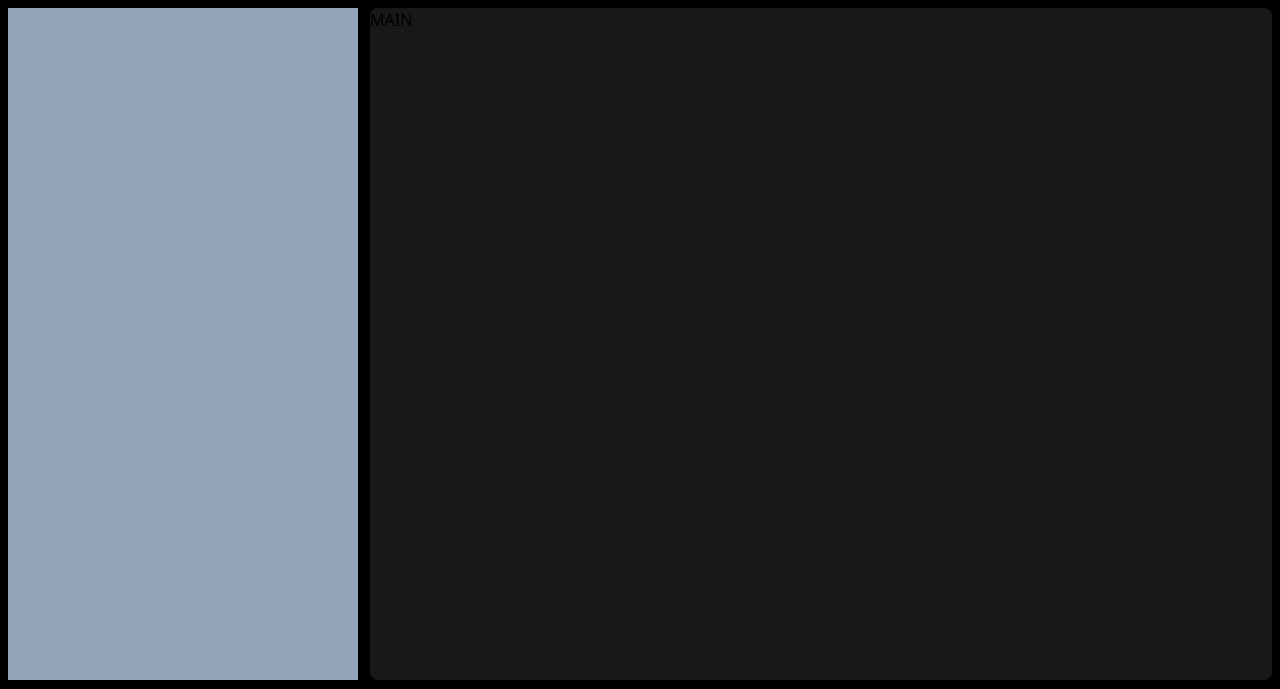
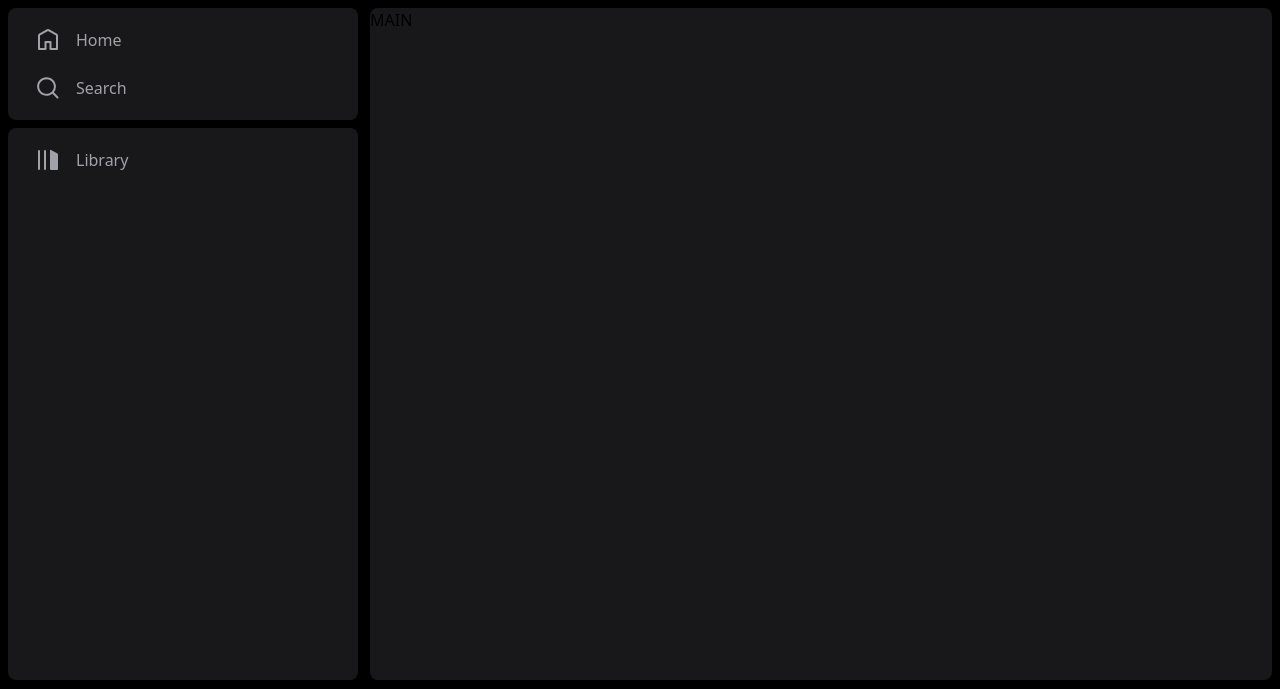
Before and after one commit to bastndev/Astro-Spotify, an Astro site: page / in a window 1280 px wide. Built offline with nearby package versions, Linux system fonts and the light colour scheme; Astro itself is replaced by a stand-in of ours.

Commit message:
:arrow_up: UPDATE `Add icons home and seach`

```diff
--- a/src/components/AsideMenu.astro
+++ b/src/components/AsideMenu.astro
@@ -1,3 +1,29 @@
+---
+import LibraryIcon from "../icons/Library.astro";
+import HomeIcon from "../icons/Home.astro";
+import SearchIcon from "../icons/Search.astro";
+import SideMenuItem from "./SideMenuItem.astro";
 ---
 
----
+<nav class="flex flex-col flex-1 gap-2">
+  <div class="bg-zinc-900 rounded-lg p-2">
+    <ul>
+      <SideMenuItem href="/">
+        <HomeIcon />
+        Home
+      </SideMenuItem>
+      <SideMenuItem href="/#">
+        <SearchIcon />
+        Search
+      </SideMenuItem>
+    </ul>
+  </div>
+  <div class="bg-zinc-900 rounded-lg p-2 flex-1">
+    <ul>
+      <SideMenuItem href="/">
+        <LibraryIcon />
+        Library
+      </SideMenuItem>
+    </ul>
+  </div>
+</nav>
--- /dev/null
+++ b/src/components/SideMenuItem.astro
@@ -0,0 +1,16 @@
+---
+interface Props {
+  href?: string;
+}
+
+const { href } = Astro.props;
+---
+
+<li>
+  <a
+    class="flex gap-4 text-zinc-400 hover:text-zinc-100 items-center py-3 px-5 font-medium transition duration-300"
+    href={href}
+  >
+    <slot />
+  </a>
+</li>
--- a/src/layouts/Layout.astro
+++ b/src/layouts/Layout.astro
@@ -20,7 +20,7 @@
 	<body>
 		<div id="app" class="relative h-screen p-2 gap-3">
 			<aside
-				class="[grid-area:aside] flex-col flex overflow-y-auto bg-slate-400"
+				class="[grid-area:aside] flex-col flex overflow-y-auto bg-black"
 			>
 				<AsideMenu />
 			</aside>
```
Also changed, not shown: README.md.
